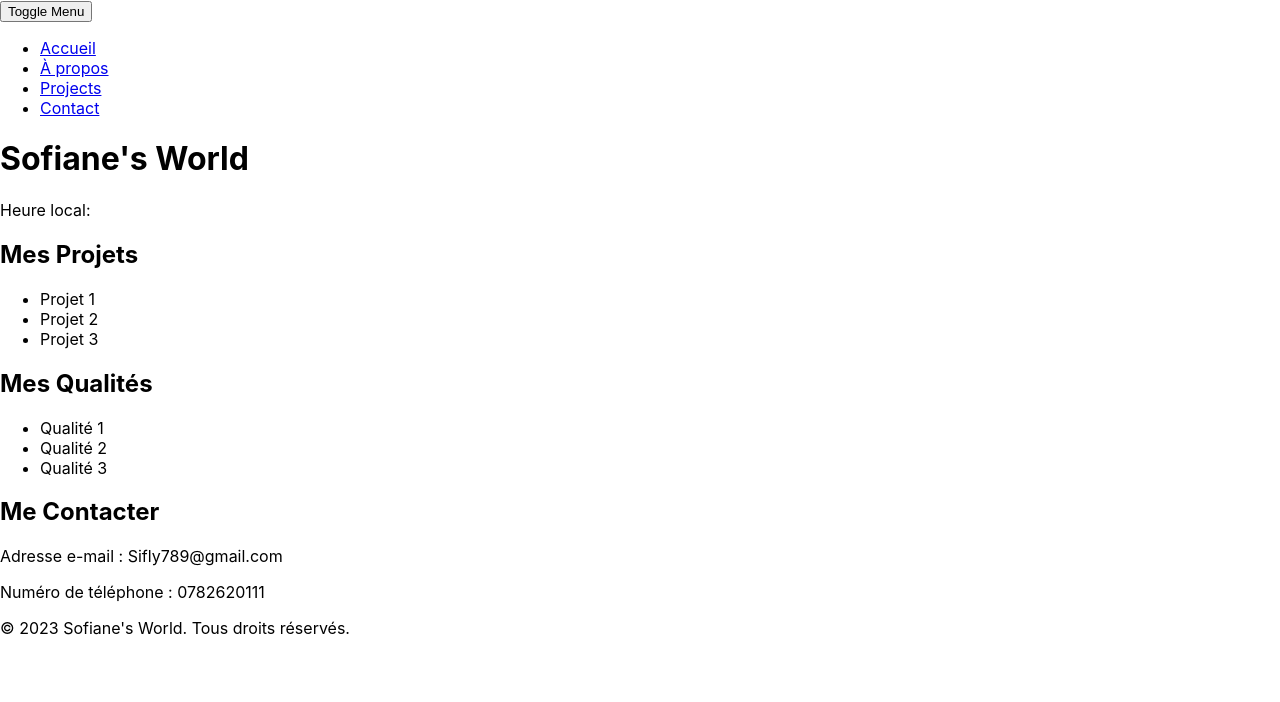
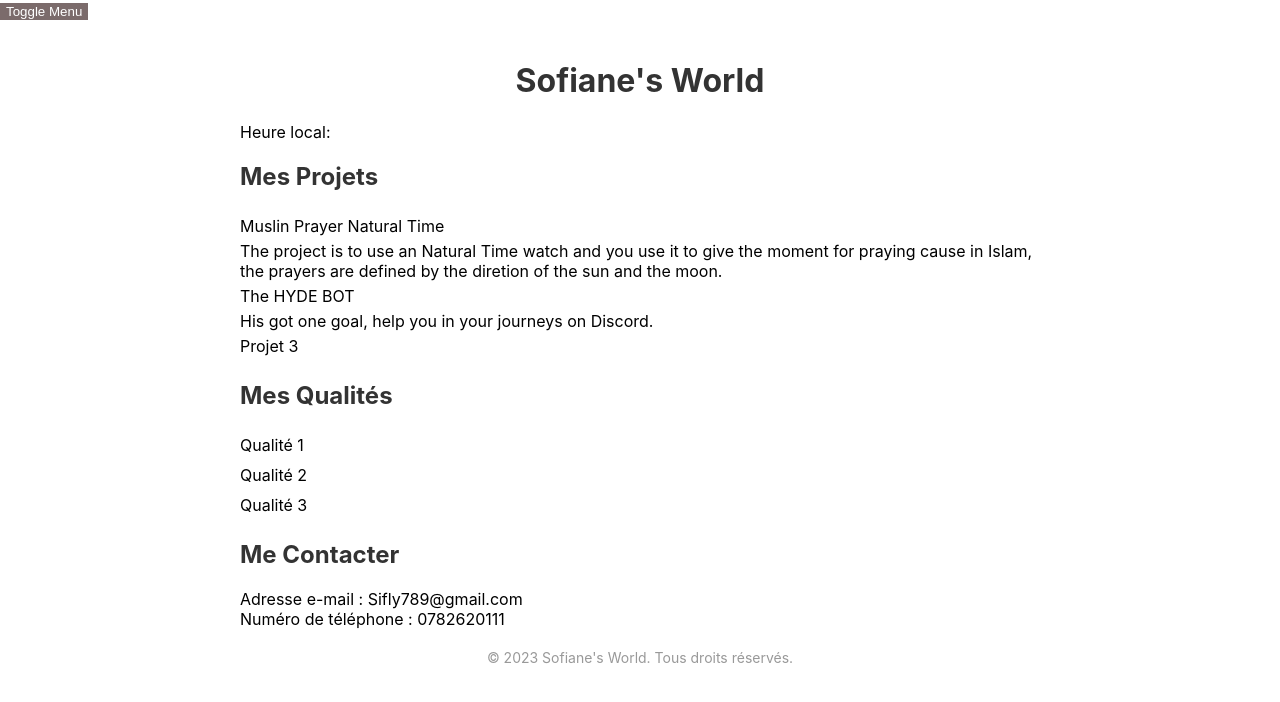
Before and after one commit to SofianeBel/perfect, a React (Create React App) app: page / in a window 1280 px wide. Shown: the top 702 px of the page. Built offline with nearby package versions, Linux system fonts and the light colour scheme.

Commit message:
WIP Adding CSS

```diff
--- a/src/App.css
+++ b/src/App.css
@@ -1,3 +1,51 @@
+.homepage {
+  max-width: 800px;
+  margin: 0 auto;
+  padding: 20px;
+}
+
+header {
+  text-align: center;
+}
+
+h1 {
+  font-size: 32px;
+  color: #333;
+}
+
+main {
+  margin-top: 20px;
+}
+
+section {
+  margin-bottom: 20px;
+}
+
+h2 {
+  font-size: 24px;
+  color: #333;
+}
+
+ul {
+  list-style: none;
+  padding: 0;
+  margin: 0;
+}
+
+li {
+  padding: 5px 0;
+}
+
+p {
+  margin: 0;
+}
+
+footer {
+  margin-top: 20px;
+  text-align: center;
+  color: #999;
+  font-size: 14px;
+}
 .hacking-animation {
   position: relative;
 }
--- a/src/Menu.css
+++ b/src/Menu.css
@@ -1,10 +1,35 @@
-.menu {
-  /* Styles pour le menu fermé */
-  transform: translateX(-100%);
-  transition: transform 0.3s ease;
+.dropdown-menu {
+  position: relative;
 }
 
-.menu.menu-open {
-  /* Styles pour le menu ouvert */
-  transform: translateX(0);
+button {
+  background: #7b6b6b;
+  border: none;
+  color: #ffffff;
+  cursor: pointer;
 }
+
+.menu-items {
+  position: absolute;
+  top: 100%;
+  left: 0;
+  background: #7b6b6b;
+  width: 200px;
+  border: 1px solid #ccc;
+  border-radius: 4px;
+  padding: 0;
+  margin: 0;
+  list-style: none;
+  display: flex;
+  flex-direction: column;
+}
+
+.menu-items li {
+  padding: 10px;
+  cursor: pointer;
+  color: #ffffff;
+}
+
+.menu-items li:hover {
+  background: #ccc;
+}
--- a/src/Pages/App.jsx
+++ b/src/Pages/App.jsx
@@ -1,8 +1,11 @@
-import React from 'react';
-import Menu from '../components/Menu';
+import React from "react";
+import Menu from "../components/Menu";
+import "../App.css";
+
+//Variables
 
 const HomePage = () => {
-  const localDate = new Date().getTime()
+  const localDate = new Date().getTime();
 
   return (
     <>
@@ -16,8 +19,14 @@ const HomePage = () => {
           <section>
             <h2>Mes Projets</h2>
             <ul>
-            <li>Projet 1</li>
-            <li>Projet 2</li>
+              <li>Muslin Prayer Natural Time</li>
+              <p>
+                The project is to use an Natural Time watch and you use it to
+                give the moment for praying cause in Islam, the prayers are
+                defined by the diretion of the sun and the moon.{" "}
+              </p>
+              <li>The HYDE BOT</li>
+              <p>His got one goal, help you in your journeys on Discord.</p>
               <li>Projet 3</li>
             </ul>
           </section>
@@ -36,7 +45,10 @@ const HomePage = () => {
           </section>
         </main>
         <footer>
-        <p>&copy; {new Date().getFullYear()} Sofiane's World. Tous droits réservés.</p>
+          <p>
+            &copy; {new Date().getFullYear()} Sofiane's World. Tous droits
+            réservés.
+          </p>
         </footer>
       </div>
     </>
--- a/src/components/Menu.jsx
+++ b/src/components/Menu.jsx
@@ -1,25 +1,25 @@
-import React, { useState } from 'react';
+import React, { useState } from "react";
+import "../Menu.css";
 
-const Menu = () => {
+const DropdownMenu = () => {
   const [isMenuOpen, setIsMenuOpen] = useState(false);
 
-  const handleMenuToggle = () => {
+  const handleToggleMenu = () => {
     setIsMenuOpen(!isMenuOpen);
   };
 
   return (
-    <nav className={`menu ${isMenuOpen ? 'menu-open' : ''}`}>
-      <button className="menu-toggle" onClick={handleMenuToggle}>
-        Toggle Menu
-      </button>
-      {<ul>
-              <li><a href="/">Accueil</a></li>
-              <li><a href="../Pages/About.jsx">À propos</a></li>
-              <li><a href="/services">Projects</a></li>
-              <li><a href="/contact">Contact</a></li>
-            </ul> }
-    </nav>
+    <div className="dropdown-menu">
+      <button onClick={handleToggleMenu}>Toggle Menu</button>
+      {isMenuOpen && (
+        <ul className="menu-items">
+          <li>Item 1</li>
+          <li>Item 2</li>
+          <li>Item 3</li>
+        </ul>
+      )}
+    </div>
   );
 };
 
-export default Menu;
+export default DropdownMenu;
```
Lines whose indentation alone changed are shown as unchanged.
